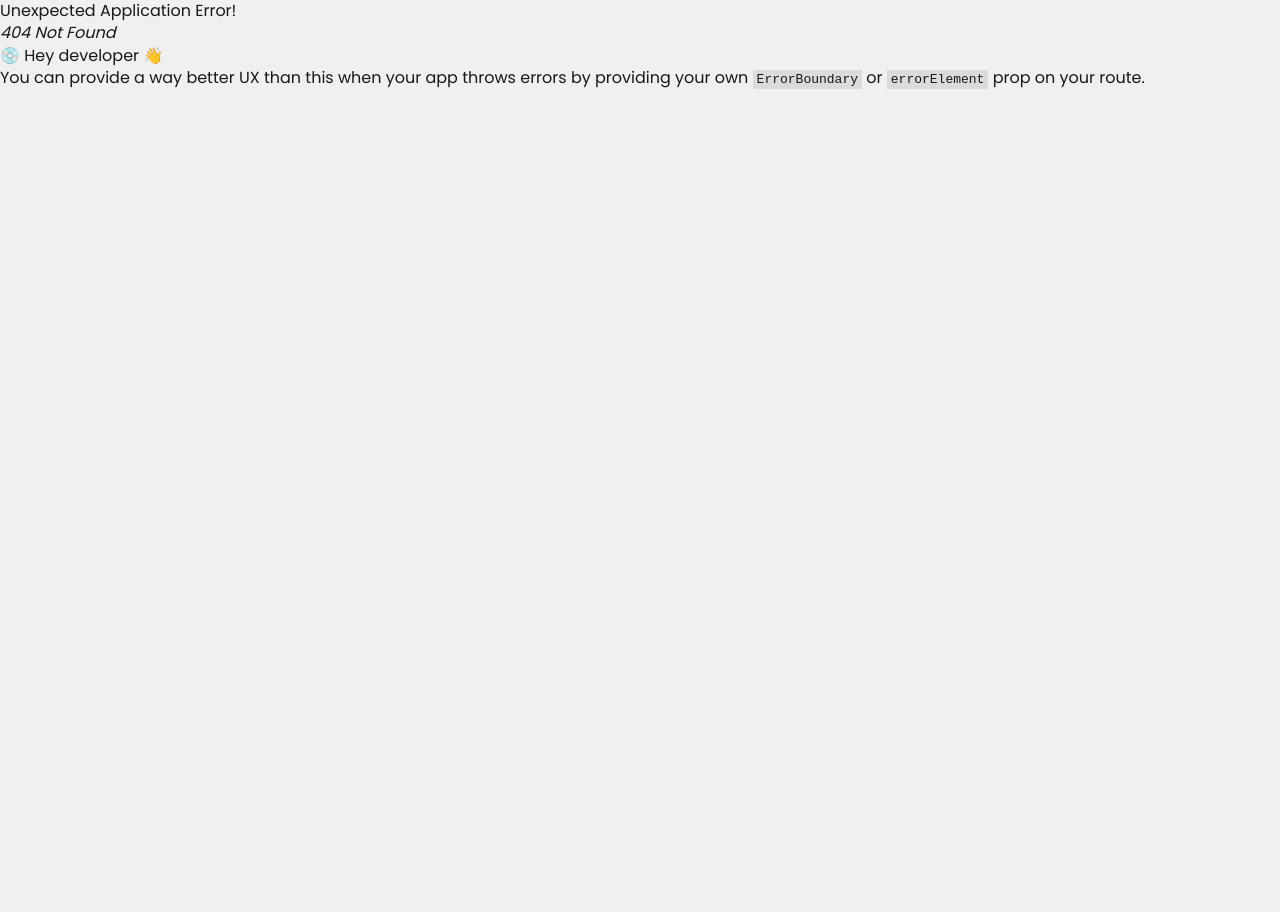
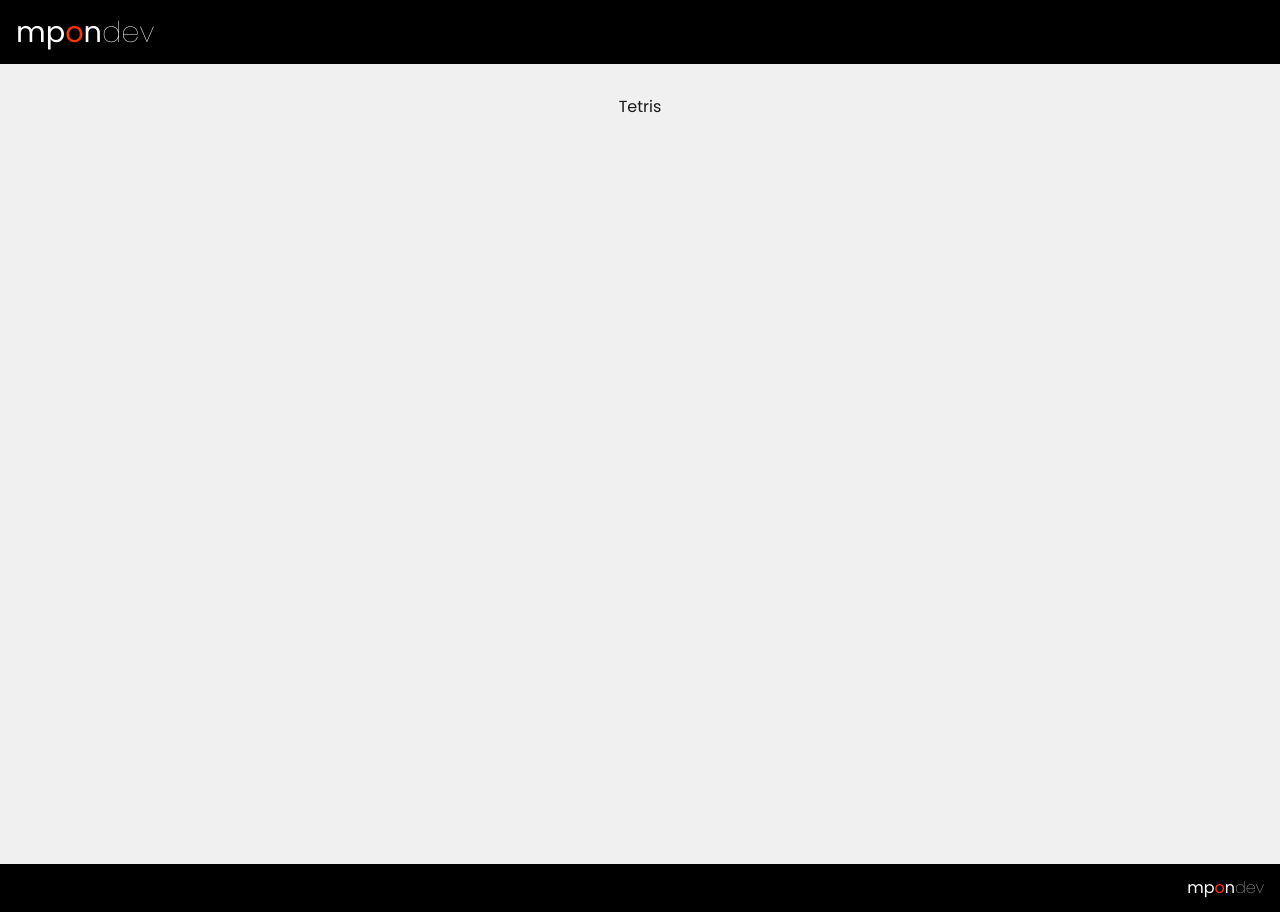
Before and after one commit to mpondev/mpondev.com, a React (Vite) app: page /tetris in a window 1280 px wide. Before the commit this address had no page. Before the commit the page ends 800 px from the top, so only its background shows below. Built offline with nearby package versions, Linux system fonts and the light colour scheme.

Commit message:
Reorder folder structure and start Tetris page

```diff
--- a/src/components/Footer.jsx
+++ b/src/components/Footer/Footer.jsx
@@ -1,4 +1,4 @@
-import Logo from './Logo';
+import Logo from '../Logo/Logo';
 import './Footer.scss';
 
 function Footer() {
--- a/src/components/Header.jsx
+++ b/src/components/Header/Header.jsx
@@ -1,4 +1,4 @@
-import Logo from './Logo';
+import Logo from '../Logo/Logo';
 import './Header.scss';
 
 function Header() {
--- /dev/null
+++ b/src/pages/Tetris/Tetris.jsx
@@ -0,0 +1,7 @@
+import styles from './Tetris.module.scss';
+
+function Tetris() {
+  return <div className={styles.tetris}>Tetris</div>;
+}
+
+export default Tetris;
--- /dev/null
+++ b/src/pages/Tetris/Tetris.module.scss
@@ -0,0 +1,5 @@
+.tetris {
+  height: 100vh;
+  text-align: center;
+  padding: 2em;
+}
```
Also changed, not shown: src/App.jsx (+8 -3 lines), src/components/Footer/Footer.scss (renamed from src/components/Footer.scss), src/components/Header/Header.scss (renamed from src/components/Header.scss), src/components/Logo/Logo.jsx (renamed from src/components/Logo.jsx), src/components/Logo/Logo.scss (renamed from src/components/Logo.scss).
